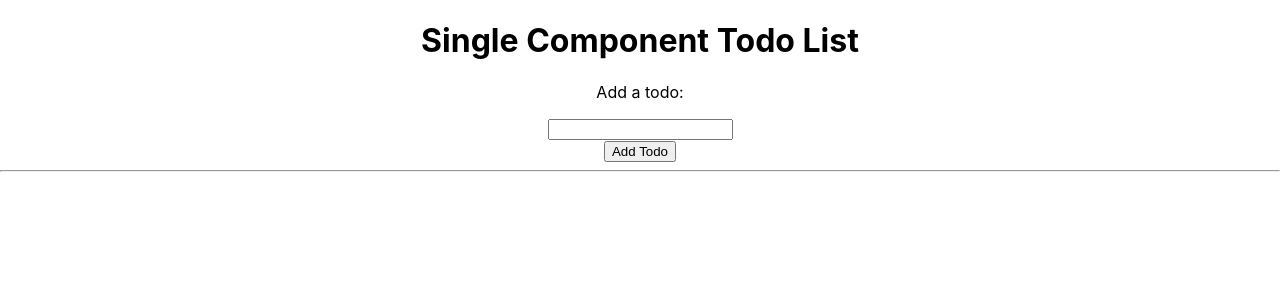
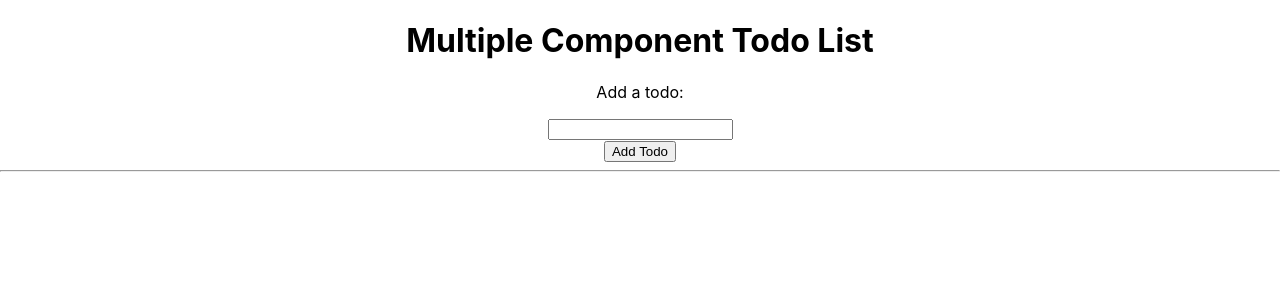
Before and after one commit to sevrinn/todo-list, a React (Create React App) app: page / in a window 1280 px wide. Shown: the top 300 px of the page. Built offline with nearby package versions, Linux system fonts and the light colour scheme.

Commit message:
broke app into multiple components

```diff
--- a/src/App.js
+++ b/src/App.js
@@ -1,6 +1,7 @@
 import React, { useState } from 'react'
 import './App.css';
-import Todo from './components/Todo.js';
+import Todo from './components/Todo';
+import Form from './components/Form';
 
 function App() {
   //initializes state of todo with an empty string
@@ -77,25 +78,11 @@ function App() {
 
   return (
     <div className="App">
-      <h1>Single Component Todo List</h1>
+      <h1>Multiple Component Todo List</h1>
       <p>Add a todo:</p>
-      {/* When fomr is submited, the anonymous callback
+      {/* When form is submitted, the anonymous callback
       takes the event and passes it to the handleAddtodo function above */}
-      <form onSubmit={(e)=>handleAddTodo(e) }>
-        {/* -when input changes, it takes in the event and updates todo
-          to equal whats in the input box.
-            -value is set equal to todo so that it clears out everytime form is submitted
-           */}
-        <input
-          type="text"
-          name="todo"
-          onChange={(e)=>setTodo(e.target.value)}
-          value={todo}
-        />
-        <div>
-          <button>Add Todo</button>
-        </div>
-      </form>
+      <Form todo= {todo} setTodo={setTodo} handleAddTodo={handleAddTodo}/>
 
       <hr />
 
@@ -111,20 +98,21 @@ function App() {
       4. create this todo item module that includes, todo, a checkbox to mark as complete, and an button to delete
        */}
         {/* //1. */}
-        {todoList.map((todo, index) => {
+      {
+        todoList.map((todo, index) => {
+          return(
+            <Todo
+       key={index}
+       index={index}
+       todo={todo}
+       handleToggleComplete={handleToggleComplete}
+       handleRemoveTodo={handleRemoveTodo}
+     />
+    );
+  })}
 
 
-          return <Todo
-                    key={index}
-                    index={index}
-                    todo={todo}
-                    handleToggleComplete={handleToggleComplete}
-                    handleRemoveTodo={handleRemoveTodo}
-
-                    />
-         })}
     </div>
   );
 }
-
 export default App;
--- /dev/null
+++ b/src/components/Form.js
@@ -0,0 +1,34 @@
+const Form = (props) => {
+  const {todo, setTodo, handleAddTodo} = props
+  return(
+    <form onSubmit={(e) => handleAddTodo(e)}>
+      <input
+        type="text"
+        name="todo"
+        onChange={(e)=>setTodo(e.target.value)}
+        value={todo}
+      />
+      <div>
+        <button>Add Todo</button>
+      </div>
+    </form>
+  );
+}
+
+export default Form;
+
+// {/* <form onSubmit={(e)=>handleAddTodo(e) }>
+//         {/* -when input changes, it takes in the event and updates todo
+//           to equal whats in the input box.
+//             -value is set equal to todo so that it clears out everytime form is submitted
+//            PUT
+//         <input
+//           type="text"
+//           name="todo"
+//           onChange={(e)=>setTodo(e.target.value)}
+//           value={todo}
+//         />
+//         <div>
+//           <button>Add Todo</button>
+//         </div>
+//       </form> */}
--- a/src/components/Todo.js
+++ b/src/components/Todo.js
@@ -20,7 +20,9 @@ const Todo = (props) => {
      </div>
      {/* index of the corresponding todo is sent to handleRemoveTodo  */}
      <button onClick={()=>handleRemoveTodo(index)}>Remove Todo</button>
+     <hr />
     </div>
+
    );
 }
 
```
